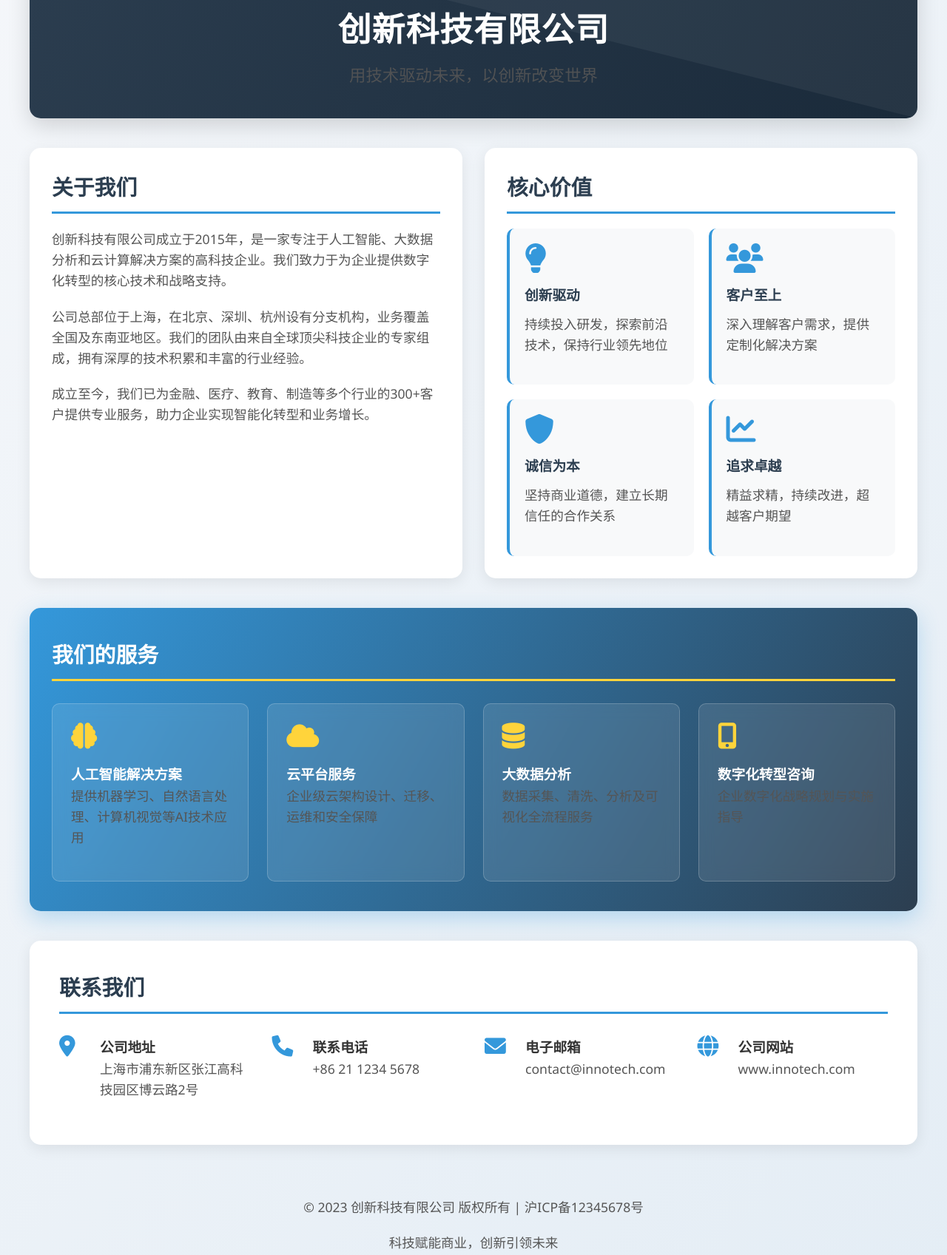
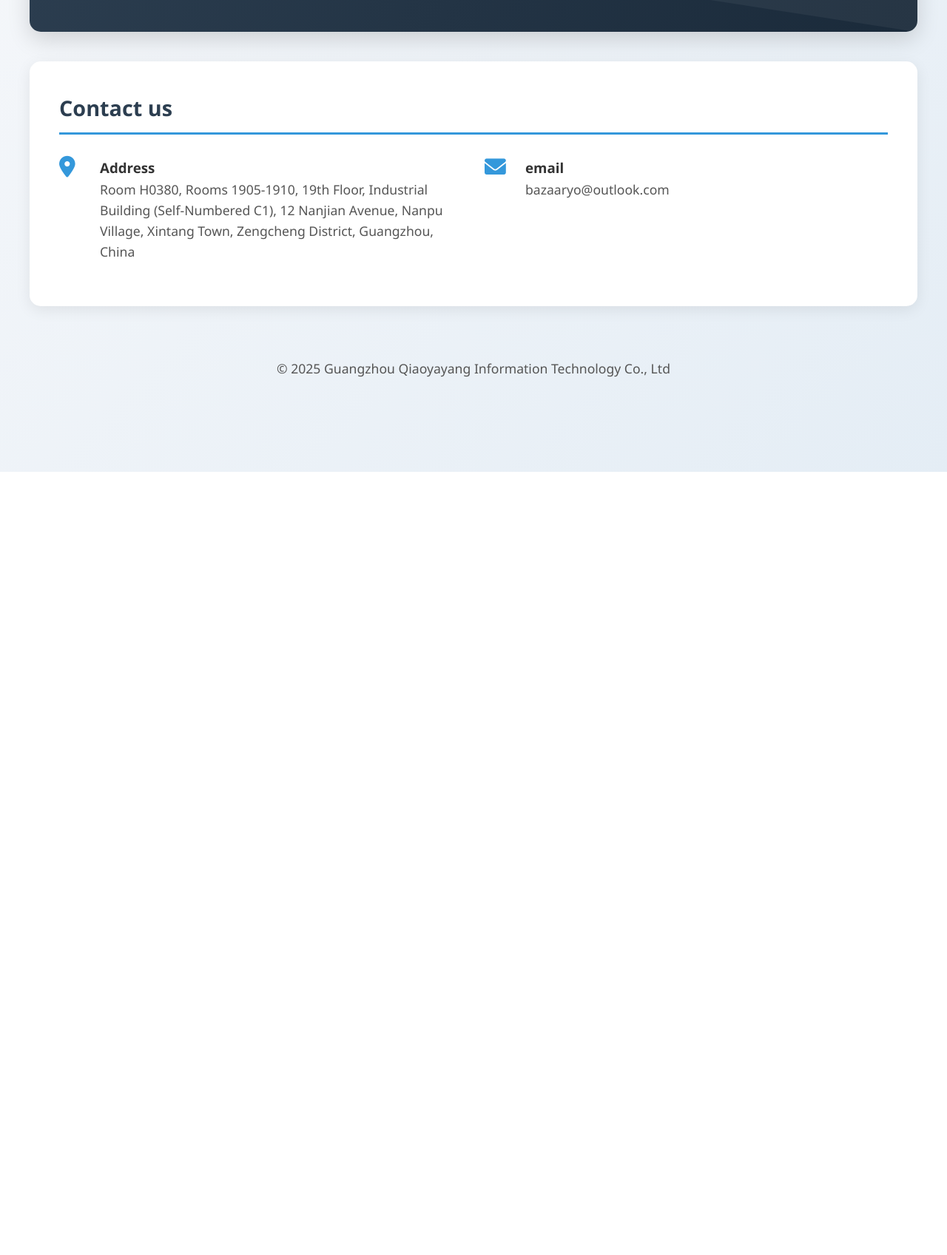
Before and after one commit to JoyoyaY/JoyoyaY.github.io, a plain HTML site: page index.html in a window 1280 px wide. Shown: the part 162-1859 px from the top of the page at 74% size. After the commit the page ends 800 px from the top, so only its background shows below. Drawn offline with Linux system fonts and the light colour scheme.

Commit message:
Add files via upload

```diff
--- a/index.html
+++ b/index.html
@@ -3,7 +3,7 @@
 <head>
     <meta charset="UTF-8">
     <meta name="viewport" content="width=device-width, initial-scale=1.0">
-    <title>创新科技 - 公司简介</title>
+    <title>JoyoyaY</title>
     <link rel="stylesheet" href="https://cdnjs.cloudflare.com/ajax/libs/font-awesome/6.0.0/css/all.min.css">
     <style>
         * {
@@ -231,108 +231,30 @@
             <div class="logo">
                 <i class="fas fa-rocket"></i>
             </div>
-            <h1>创新科技有限公司</h1>
-            <p class="tagline">用技术驱动未来，以创新改变世界</p>
+            <h1></h1>
+            <p class="tagline"></p>
         </header>
-
-        <div class="content-section">
-            <section class="about">
-                <h2>关于我们</h2>
-                <p>创新科技有限公司成立于2015年，是一家专注于人工智能、大数据分析和云计算解决方案的高科技企业。我们致力于为企业提供数字化转型的核心技术和战略支持。</p>
-                <p>公司总部位于上海，在北京、深圳、杭州设有分支机构，业务覆盖全国及东南亚地区。我们的团队由来自全球顶尖科技企业的专家组成，拥有深厚的技术积累和丰富的行业经验。</p>
-                <p>成立至今，我们已为金融、医疗、教育、制造等多个行业的300+客户提供专业服务，助力企业实现智能化转型和业务增长。</p>
-            </section>
-
-            <section class="values">
-                <h2>核心价值</h2>
-                <div class="values-grid">
-                    <div class="value-card">
-                        <i class="fas fa-lightbulb"></i>
-                        <h3>创新驱动</h3>
-                        <p>持续投入研发，探索前沿技术，保持行业领先地位</p>
-                    </div>
-                    <div class="value-card">
-                        <i class="fas fa-users"></i>
-                        <h3>客户至上</h3>
-                        <p>深入理解客户需求，提供定制化解决方案</p>
-                    </div>
-                    <div class="value-card">
-                        <i class="fas fa-shield-alt"></i>
-                        <h3>诚信为本</h3>
-                        <p>坚持商业道德，建立长期信任的合作关系</p>
-                    </div>
-                    <div class="value-card">
-                        <i class="fas fa-chart-line"></i>
-                        <h3>追求卓越</h3>
-                        <p>精益求精，持续改进，超越客户期望</p>
-                    </div>
-                </div>
-            </section>
-        </div>
-
-        <section class="services">
-            <h2 style="color: white; border-color: #ffd43b;">我们的服务</h2>
-            <div class="services-grid">
-                <div class="service-card">
-                    <i class="fas fa-brain"></i>
-                    <h3>人工智能解决方案</h3>
-                    <p>提供机器学习、自然语言处理、计算机视觉等AI技术应用</p>
-                </div>
-                <div class="service-card">
-                    <i class="fas fa-cloud"></i>
-                    <h3>云平台服务</h3>
-                    <p>企业级云架构设计、迁移、运维和安全保障</p>
-                </div>
-                <div class="service-card">
-                    <i class="fas fa-database"></i>
-                    <h3>大数据分析</h3>
-                    <p>数据采集、清洗、分析及可视化全流程服务</p>
-                </div>
-                <div class="service-card">
-                    <i class="fas fa-mobile-alt"></i>
-                    <h3>数字化转型咨询</h3>
-                    <p>企业数字化战略规划与实施指导</p>
-                </div>
-            </div>
-        </section>
-
         <section class="contact">
-            <h2>联系我们</h2>
+            <h2>Contact us</h2>
             <div class="contact-info">
                 <div class="contact-item">
                     <i class="fas fa-map-marker-alt"></i>
                     <div>
-                        <h3>公司地址</h3>
-                        <p>上海市浦东新区张江高科技园区博云路2号</p>
-                    </div>
-                </div>
-                <div class="contact-item">
-                    <i class="fas fa-phone"></i>
-                    <div>
-                        <h3>联系电话</h3>
-                        <p>+86 21 1234 5678</p>
+                        <h3>Address</h3>
+                        <p>Room H0380, Rooms 1905-1910, 19th Floor, Industrial Building (Self-Numbered C1), 12 Nanjian Avenue, Nanpu Village, Xintang Town, Zengcheng District, Guangzhou, China</p>
                     </div>
                 </div>
                 <div class="contact-item">
                     <i class="fas fa-envelope"></i>
                     <div>
-                        <h3>电子邮箱</h3>
-                        <p>contact@innotech.com</p>
-                    </div>
-                </div>
-                <div class="contact-item">
-                    <i class="fas fa-globe"></i>
-                    <div>
-                        <h3>公司网站</h3>
-                        <p>www.innotech.com</p>
+                        <h3>email</h3>
+                        <p>bazaaryo@outlook.com</p>
                     </div>
                 </div>
             </div>
         </section>
-
         <footer>
-            <p>© 2023 创新科技有限公司 版权所有 | 沪ICP备12345678号</p>
-            <p style="margin-top: 10px;">科技赋能商业，创新引领未来</p>
+            <p>© 2025 Guangzhou Qiaoyayang Information Technology Co., Ltd</p>
         </footer>
     </div>
 </body>
```
